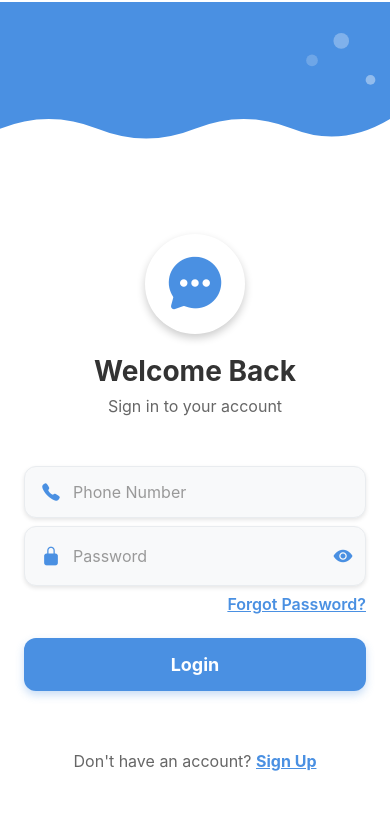
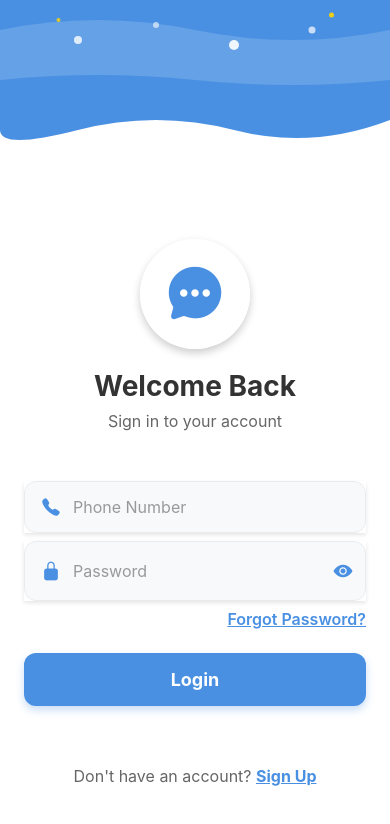
Before and after one commit to Amankwafrifa12/GenieSMS, a React Native app: screen /Login in a window 390 px wide. Shown: the top 824 px of the page. Built offline with nearby package versions, Linux system fonts and the light colour scheme; what expo-notifications would draw is missing.

Commit message:
feat: Enhance Login and Sign Up screens with animations and improved UI elements

```diff
--- a/App.js
+++ b/App.js
@@ -51,6 +51,11 @@ export default function App() {
             initialRouteName="Login"
             screenOptions={{
               headerShown: false,
+              animation: 'slide_from_right',
+              animationDuration: 300,
+              presentation: 'card',
+              gestureEnabled: true,
+              gestureDirection: 'horizontal',
             }}
           >
             <Stack.Screen name="Login" component={LoginScreen} />
--- a/components/HeaderWave.js
+++ b/components/HeaderWave.js
@@ -2,17 +2,31 @@ import React from 'react';
 import { View, StyleSheet, Dimensions } from 'react-native';
 import Svg, { Path, Circle, Rect } from 'react-native-svg';
 
-export const HeaderWave = ({ width = Dimensions.get('window').width, height = 150 }) => {
+export const HeaderWave = ({ width = Dimensions.get('window').width, height = 180 }) => {
   return (
     <View style={styles.container}>
-      <Svg width={width} height={height} viewBox="0 0 400 150">
+      <Svg width={width} height={height} viewBox={`0 0 ${width} 180`}>
+        {/* Main wave background */}
         <Path
-          d="M0,0 L400,0 L400,120 Q350,150 300,130 Q250,110 200,130 Q150,150 100,130 Q50,110 0,130 Z"
+          d={`M0,0 L${width},0 L${width},120 Q${width * 0.8},150 ${width * 0.6},130 Q${width * 0.4},110 ${width * 0.2},130 Q0,150 0,130 Z`}
           fill="#4A90E2"
         />
-        <Circle cx="350" cy="40" r="8" fill="#FFFFFF" opacity="0.3" />
-        <Circle cx="320" cy="60" r="6" fill="#FFFFFF" opacity="0.2" />
-        <Circle cx="380" cy="80" r="5" fill="#FFFFFF" opacity="0.4" />
+
+        {/* Secondary wave layer */}
+        <Path
+          d={`M0,30 Q${width * 0.25},10 ${width * 0.5},30 Q${width * 0.75},50 ${width},30 L${width},80 Q${width * 0.75},90 ${width * 0.5},80 Q${width * 0.25},70 0,80 Z`}
+          fill="rgba(255, 255, 255, 0.15)"
+        />
+
+        {/* Decorative circles */}
+        <Circle cx={width * 0.2} cy="40" r="4" fill="#FFFFFF" opacity="0.8" />
+        <Circle cx={width * 0.4} cy="25" r="3" fill="#FFFFFF" opacity="0.6" />
+        <Circle cx={width * 0.6} cy="45" r="5" fill="#FFFFFF" opacity="0.9" />
+        <Circle cx={width * 0.8} cy="30" r="3.5" fill="#FFFFFF" opacity="0.7" />
+
+        {/* Simple sparkle */}
+        <Circle cx={width * 0.15} cy="20" r="2" fill="#FFD700" opacity="0.8" />
+        <Circle cx={width * 0.85} cy="15" r="2.5" fill="#FFD700" opacity="0.9" />
       </Svg>
     </View>
   );
--- a/screens/LoginScreen.js
+++ b/screens/LoginScreen.js
@@ -13,6 +13,7 @@ import {
   Animated,
   ActivityIndicator,
   StatusBar,
+  Keyboard,
 } from 'react-native';
 import { Ionicons } from '@expo/vector-icons';
 import { HeaderWave } from '../components/HeaderWave';
@@ -29,8 +30,22 @@ export default function LoginScreen({ navigation }) {
 
   const fadeAnim = useRef(new Animated.Value(0)).current;
   const slideAnim = useRef(new Animated.Value(50)).current;
+  const iconScaleAnim = useRef(new Animated.Value(0)).current;
+  const buttonScaleAnim = useRef(new Animated.Value(1)).current;
+  const inputScaleAnim = useRef(new Animated.Value(1)).current;
+  const loadingScaleAnim = useRef(new Animated.Value(1)).current;
 
   React.useEffect(() => {
+    // Staggered animation sequence
+    Animated.sequence([
+      // Icon bounce animation
+      Animated.spring(iconScaleAnim, {
+        toValue: 1,
+        tension: 10,
+        friction: 3,
+        useNativeDriver: true,
+      }),
+      // Main content fade and slide
       Animated.parallel([
         Animated.timing(fadeAnim, {
           toValue: 1,
@@ -42,6 +57,7 @@ export default function LoginScreen({ navigation }) {
           duration: 600,
           useNativeDriver: true,
         }),
+      ]),
     ]).start();
   }, []);
 
@@ -65,9 +81,11 @@ export default function LoginScreen({ navigation }) {
     if (!validateForm()) return;
 
     setIsLoading(true);
+    startLoadingAnimation();
     // Simulate API call
     setTimeout(() => {
       setIsLoading(false);
+      stopLoadingAnimation();
       Alert.alert('Success', 'Login successful!');
     }, 2000);
   };
@@ -79,11 +97,80 @@ export default function LoginScreen({ navigation }) {
   const handleFocus = (field) => {
     setFocusedField(field);
     setErrors({ ...errors, [field]: null });
+
+    // Input focus animation
+    Animated.spring(inputScaleAnim, {
+      toValue: 1.02,
+      tension: 300,
+      friction: 3,
+      useNativeDriver: true,
+    }).start();
   };
 
   const handleBlur = () => {
     setFocusedField(null);
+
+    // Input blur animation
+    Animated.spring(inputScaleAnim, {
+      toValue: 1,
+      tension: 300,
+      friction: 3,
+      useNativeDriver: true,
+    }).start();
   };
+
+  const handleButtonPressIn = () => {
+    Animated.spring(buttonScaleAnim, {
+      toValue: 0.95,
+      tension: 300,
+      friction: 3,
+      useNativeDriver: true,
+    }).start();
+  };
+
+  const handleButtonPressOut = () => {
+    Animated.spring(buttonScaleAnim, {
+      toValue: 1,
+      tension: 300,
+      friction: 3,
+      useNativeDriver: true,
+    }).start();
+  };
+
+  const startLoadingAnimation = () => {
+    Animated.loop(
+      Animated.sequence([
+        Animated.timing(loadingScaleAnim, {
+          toValue: 1.2,
+          duration: 500,
+          useNativeDriver: true,
+        }),
+        Animated.timing(loadingScaleAnim, {
+          toValue: 1,
+          duration: 500,
+          useNativeDriver: true,
+        }),
+      ])
+    ).start();
+  };
+
+  const stopLoadingAnimation = () => {
+    loadingScaleAnim.stopAnimation();
+    loadingScaleAnim.setValue(1);
+  };
+
+  const handleSubmitPhone = () => {
+    // Move focus to password field
+    passwordInputRef.current?.focus();
+  };
+
+  const handleSubmitPassword = () => {
+    Keyboard.dismiss();
+    handleLogin();
+  };
+
+  const passwordInputRef = useRef(null);
+  const phoneInputRef = useRef(null);
 
   return (
     <View style={styles.mainContainer}>
@@ -111,7 +198,16 @@ export default function LoginScreen({ navigation }) {
             ]}
           >
             <View style={styles.iconContainer}>
+              <Animated.View
+                style={[
+                  styles.iconContent,
+                  {
+                    transform: [{ scale: iconScaleAnim }],
+                  },
+                ]}
+              >
                 <Ionicons name="chatbubble-ellipses" size={60} color="#4A90E2" />
+              </Animated.View>
             </View>
             <Text style={styles.title}>Welcome Back</Text>
             <Text style={styles.subtitle}>Sign in to your account</Text>
@@ -127,8 +223,17 @@ export default function LoginScreen({ navigation }) {
             ]}
           >
             <View style={styles.inputContainer}>
+              <Animated.View
+                style={[
+                  styles.inputContent,
+                  {
+                    transform: [{ scale: focusedField === 'phone' ? inputScaleAnim : 1 }],
+                  },
+                ]}
+              >
                 <Ionicons name="call" size={20} color="#4A90E2" style={styles.inputIcon} />
                 <TextInput
+                  ref={phoneInputRef}
                   style={styles.input}
                   placeholder="Phone Number"
                   placeholderTextColor="#999"
@@ -136,21 +241,36 @@ export default function LoginScreen({ navigation }) {
                   onChangeText={setPhone}
                   keyboardType="phone-pad"
                   autoCapitalize="none"
+                  returnKeyType="next"
+                  onSubmitEditing={handleSubmitPhone}
+                  blurOnSubmit={false}
                   onFocus={() => handleFocus('phone')}
                   onBlur={handleBlur}
                 />
+              </Animated.View>
             </View>
             {errors.phone && <Text style={styles.errorText}>{errors.phone}</Text>}
 
             <View style={styles.inputContainer}>
+              <Animated.View
+                style={[
+                  styles.inputContent,
+                  {
+                    transform: [{ scale: focusedField === 'password' ? inputScaleAnim : 1 }],
+                  },
+                ]}
+              >
                 <Ionicons name="lock-closed" size={20} color="#4A90E2" style={styles.inputIcon} />
                 <TextInput
+                  ref={passwordInputRef}
                   style={styles.input}
                   placeholder="Password"
                   placeholderTextColor="#999"
                   value={password}
                   onChangeText={setPassword}
                   secureTextEntry={!showPassword}
+                  returnKeyType="done"
+                  onSubmitEditing={handleSubmitPassword}
                   onFocus={() => handleFocus('password')}
                   onBlur={handleBlur}
                 />
@@ -164,6 +284,7 @@ export default function LoginScreen({ navigation }) {
                     color="#4A90E2"
                   />
                 </TouchableOpacity>
+              </Animated.View>
             </View>
             {errors.password && <Text style={styles.errorText}>{errors.password}</Text>}
 
@@ -171,18 +292,34 @@ export default function LoginScreen({ navigation }) {
               <Text style={styles.forgotPassword}>Forgot Password?</Text>
             </TouchableOpacity>
 
+            <Animated.View
+              style={[
+                {
+                  transform: [{ scale: buttonScaleAnim }],
+                },
+              ]}
+            >
               <TouchableOpacity
                 style={[styles.loginButton, isLoading && styles.loginButtonDisabled]}
                 onPress={handleLogin}
+                onPressIn={handleButtonPressIn}
+                onPressOut={handleButtonPressOut}
                 disabled={isLoading}
                 activeOpacity={0.8}
               >
                 {isLoading ? (
+                  <Animated.View
+                    style={{
+                      transform: [{ scale: loadingScaleAnim }],
+                    }}
+                  >
                     <ActivityIndicator color="#FFF" size="small" />
+                  </Animated.View>
                 ) : (
                   <Text style={styles.loginButtonText}>Login</Text>
                 )}
               </TouchableOpacity>
+            </Animated.View>
           </Animated.View>
 
           <Animated.View
@@ -218,7 +355,7 @@ const styles = StyleSheet.create({
     justifyContent: 'center',
     paddingHorizontal: 24,
     paddingVertical: 40,
-    paddingTop: 200, // Account for header wave and status bar
+    paddingTop: 220, // Account for taller header wave and status bar
     paddingBottom: 40,
   },
   header: {
@@ -226,9 +363,9 @@ const styles = StyleSheet.create({
     marginBottom: 50,
   },
   iconContainer: {
-    width: 100,
-    height: 100,
-    borderRadius: 50,
+    width: 110,
+    height: 110,
+    borderRadius: 55,
     backgroundColor: '#FFFFFF',
     justifyContent: 'center',
     alignItems: 'center',
@@ -238,6 +375,14 @@ const styles = StyleSheet.create({
     shadowOpacity: 0.2,
     shadowRadius: 8,
     elevation: 6,
+  },
+  iconContent: {
+    width: 110,
+    height: 110,
+    borderRadius: 55,
+    backgroundColor: '#FFFFFF',
+    justifyContent: 'center',
+    alignItems: 'center',
   },
   title: {
     fontSize: 28,
@@ -255,18 +400,20 @@ const styles = StyleSheet.create({
     marginBottom: 40,
   },
   inputContainer: {
-    flexDirection: 'row',
-    alignItems: 'center',
-    backgroundColor: '#F8F9FA',
-    borderRadius: 12,
     marginBottom: 8,
-    paddingHorizontal: 16,
-    paddingVertical: 14,
     shadowColor: '#000',
     shadowOffset: { width: 0, height: 2 },
     shadowOpacity: 0.1,
     shadowRadius: 4,
     elevation: 3,
+  },
+  inputContent: {
+    flexDirection: 'row',
+    alignItems: 'center',
+    backgroundColor: '#F8F9FA',
+    borderRadius: 12,
+    paddingHorizontal: 16,
+    paddingVertical: 14,
     borderWidth: 1,
     borderColor: '#E9ECEF',
   },
--- a/screens/SignUpScreen.js
+++ b/screens/SignUpScreen.js
@@ -13,6 +13,7 @@ import {
   Animated,
   ActivityIndicator,
   StatusBar,
+  Keyboard,
 } from 'react-native';
 import { Ionicons } from '@expo/vector-icons';
 import { HeaderWave } from '../components/HeaderWave';
@@ -30,8 +31,22 @@ export default function SignUpScreen({ navigation }) {
 
   const fadeAnim = useRef(new Animated.Value(0)).current;
   const slideAnim = useRef(new Animated.Value(50)).current;
+  const iconScaleAnim = useRef(new Animated.Value(0)).current;
+  const buttonScaleAnim = useRef(new Animated.Value(1)).current;
+  const inputScaleAnim = useRef(new Animated.Value(1)).current;
+  const loadingScaleAnim = useRef(new Animated.Value(1)).current;
 
   React.useEffect(() => {
+    // Staggered animation sequence
+    Animated.sequence([
+      // Icon bounce animation
+      Animated.spring(iconScaleAnim, {
+        toValue: 1,
+        tension: 10,
+        friction: 3,
+        useNativeDriver: true,
+      }),
+      // Main content fade and slide
       Animated.parallel([
         Animated.timing(fadeAnim, {
           toValue: 1,
@@ -43,6 +58,7 @@ export default function SignUpScreen({ navigation }) {
           duration: 600,
           useNativeDriver: true,
         }),
+      ]),
     ]).start();
   }, []);
 
@@ -71,9 +87,11 @@ export default function SignUpScreen({ navigation }) {
     if (!validateForm()) return;
 
     setIsLoading(true);
+    startLoadingAnimation();
     // Simulate API call
     setTimeout(() => {
       setIsLoading(false);
+      stopLoadingAnimation();
       Alert.alert('Success', 'Account created successfully!');
     }, 2000);
   };
@@ -81,11 +99,86 @@ export default function SignUpScreen({ navigation }) {
   const handleFocus = (field) => {
     setFocusedField(field);
     setErrors({ ...errors, [field]: null });
+
+    // Input focus animation
+    Animated.spring(inputScaleAnim, {
+      toValue: 1.02,
+      tension: 300,
+      friction: 3,
+      useNativeDriver: true,
+    }).start();
   };
 
   const handleBlur = () => {
     setFocusedField(null);
+
+    // Input blur animation
+    Animated.spring(inputScaleAnim, {
+      toValue: 1,
+      tension: 300,
+      friction: 3,
+      useNativeDriver: true,
+    }).start();
   };
+
+  const handleButtonPressIn = () => {
+    Animated.spring(buttonScaleAnim, {
+      toValue: 0.95,
+      tension: 300,
+      friction: 3,
+      useNativeDriver: true,
+    }).start();
+  };
+
+  const handleButtonPressOut = () => {
+    Animated.spring(buttonScaleAnim, {
+      toValue: 1,
+      tension: 300,
+      friction: 3,
+      useNativeDriver: true,
+    }).start();
+  };
+
+  const startLoadingAnimation = () => {
+    Animated.loop(
+      Animated.sequence([
+        Animated.timing(loadingScaleAnim, {
+          toValue: 1.1,
+          duration: 500,
+          useNativeDriver: true,
+        }),
+        Animated.timing(loadingScaleAnim, {
+          toValue: 1,
+          duration: 500,
+          useNativeDriver: true,
+        }),
+      ])
+    ).start();
+  };
+
+  const stopLoadingAnimation = () => {
+    loadingScaleAnim.stopAnimation();
+    loadingScaleAnim.setValue(1);
+  };
+
+  const handleSubmitUsername = () => {
+    // Move focus to phone field
+    phoneInputRef.current?.focus();
+  };
+
+  const handleSubmitPhone = () => {
+    // Move focus to password field
+    passwordInputRef.current?.focus();
+  };
+
+  const handleSubmitPassword = () => {
+    Keyboard.dismiss();
+    handleSignUp();
+  };
+
+  const usernameInputRef = useRef(null);
+  const phoneInputRef = useRef(null);
+  const passwordInputRef = useRef(null);
 
   return (
     <View style={styles.mainContainer}>
@@ -113,7 +206,16 @@ export default function SignUpScreen({ navigation }) {
             ]}
           >
             <View style={styles.iconContainer}>
+              <Animated.View
+                style={[
+                  styles.iconContent,
+                  {
+                    transform: [{ scale: iconScaleAnim }],
+                  },
+                ]}
+              >
                 <Ionicons name="person-add" size={60} color="#4A90E2" />
+              </Animated.View>
             </View>
             <Text style={styles.title}>Create Account</Text>
             <Text style={styles.subtitle}>Join us today</Text>
@@ -129,23 +231,45 @@ export default function SignUpScreen({ navigation }) {
             ]}
           >
             <View style={styles.inputContainer}>
+              <Animated.View
+                style={[
+                  styles.inputContent,
+                  {
+                    transform: [{ scale: focusedField === 'username' ? inputScaleAnim : 1 }],
+                  },
+                ]}
+              >
                 <Ionicons name="person" size={20} color="#4A90E2" style={styles.inputIcon} />
                 <TextInput
+                  ref={usernameInputRef}
                   style={styles.input}
                   placeholder="Username"
                   placeholderTextColor="#999"
                   value={username}
                   onChangeText={setUsername}
                   autoCapitalize="none"
+                  returnKeyType="next"
+                  onSubmitEditing={handleSubmitUsername}
+                  blurOnSubmit={false}
                   onFocus={() => handleFocus('username')}
                   onBlur={handleBlur}
                 />
+              </Animated.View>
             </View>
             {errors.username && <Text style={styles.errorText}>{errors.username}</Text>}
 
             <View style={styles.inputContainer}>
+              <Animated.View
+                style={[
+                  styles.inputContent,
+                  {
+                    transform: [{ scale: focusedField === 'phone' ? inputScaleAnim : 1 }],
+                  },
+                ]}
+              >
                 <Ionicons name="call" size={20} color="#4A90E2" style={styles.inputIcon} />
                 <TextInput
+                  ref={phoneInputRef}
                   style={styles.input}
                   placeholder="Phone Number"
                   placeholderTextColor="#999"
@@ -153,21 +277,36 @@ export default function SignUpScreen({ navigation }) {
                   onChangeText={setPhone}
                   keyboardType="phone-pad"
                   autoCapitalize="none"
+                  returnKeyType="next"
+                  onSubmitEditing={handleSubmitPhone}
+                  blurOnSubmit={false}
                   onFocus={() => handleFocus('phone')}
                   onBlur={handleBlur}
                 />
+              </Animated.View>
             </View>
             {errors.phone && <Text style={styles.errorText}>{errors.phone}</Text>}
 
             <View style={styles.inputContainer}>
+              <Animated.View
+                style={[
+                  styles.inputContent,
+                  {
+                    transform: [{ scale: focusedField === 'password' ? inputScaleAnim : 1 }],
+                  },
+                ]}
+              >
                 <Ionicons name="lock-closed" size={20} color="#4A90E2" style={styles.inputIcon} />
                 <TextInput
+                  ref={passwordInputRef}
                   style={styles.input}
                   placeholder="Password"
                   placeholderTextColor="#999"
                   value={password}
                   onChangeText={setPassword}
                   secureTextEntry={!showPassword}
+                  returnKeyType="done"
+                  onSubmitEditing={handleSubmitPassword}
                   onFocus={() => handleFocus('password')}
                   onBlur={handleBlur}
                 />
@@ -181,21 +320,38 @@ export default function SignUpScreen({ navigation }) {
                     color="#4A90E2"
                   />
                 </TouchableOpacity>
+              </Animated.View>
             </View>
             {errors.password && <Text style={styles.errorText}>{errors.password}</Text>}
 
+            <Animated.View
+              style={[
+                {
+                  transform: [{ scale: buttonScaleAnim }],
+                },
+              ]}
+            >
               <TouchableOpacity
                 style={[styles.signUpButton, isLoading && styles.signUpButtonDisabled]}
                 onPress={handleSignUp}
+                onPressIn={handleButtonPressIn}
+                onPressOut={handleButtonPressOut}
                 disabled={isLoading}
                 activeOpacity={0.8}
               >
                 {isLoading ? (
+                  <Animated.View
+                    style={{
+                      transform: [{ scale: loadingScaleAnim }],
+                    }}
+                  >
                     <ActivityIndicator color="#FFF" size="small" />
+                  </Animated.View>
                 ) : (
                   <Text style={styles.signUpButtonText}>Sign Up</Text>
                 )}
               </TouchableOpacity>
+            </Animated.View>
           </Animated.View>
 
           <Animated.View
@@ -231,7 +387,7 @@ const styles = StyleSheet.create({
     justifyContent: 'center',
     paddingHorizontal: 24,
     paddingVertical: 40,
-    paddingTop: 200, // Account for header wave and status bar
+    paddingTop: 220, // Account for taller header wave and status bar
     paddingBottom: 40,
   },
   header: {
@@ -239,9 +395,9 @@ const styles = StyleSheet.create({
     marginBottom: 40,
   },
   iconContainer: {
-    width: 100,
-    height: 100,
-    borderRadius: 50,
+    width: 110,
+    height: 110,
+    borderRadius: 55,
     backgroundColor: '#FFFFFF',
     justifyContent: 'center',
     alignItems: 'center',
@@ -251,6 +407,14 @@ const styles = StyleSheet.create({
     shadowOpacity: 0.2,
     shadowRadius: 8,
     elevation: 6,
+  },
+  iconContent: {
+    width: 110,
+    height: 110,
+    borderRadius: 55,
+    backgroundColor: '#FFFFFF',
+    justifyContent: 'center',
+    alignItems: 'center',
   },
   title: {
     fontSize: 28,
@@ -268,18 +432,20 @@ const styles = StyleSheet.create({
     marginBottom: 40,
   },
   inputContainer: {
-    flexDirection: 'row',
-    alignItems: 'center',
-    backgroundColor: '#F8F9FA',
-    borderRadius: 12,
     marginBottom: 8,
-    paddingHorizontal: 16,
-    paddingVertical: 14,
     shadowColor: '#000',
     shadowOffset: { width: 0, height: 2 },
     shadowOpacity: 0.1,
     shadowRadius: 4,
     elevation: 3,
+  },
+  inputContent: {
+    flexDirection: 'row',
+    alignItems: 'center',
+    backgroundColor: '#F8F9FA',
+    borderRadius: 12,
+    paddingHorizontal: 16,
+    paddingVertical: 14,
     borderWidth: 1,
     borderColor: '#E9ECEF',
   },
```
Lines whose indentation alone changed are shown as unchanged.
